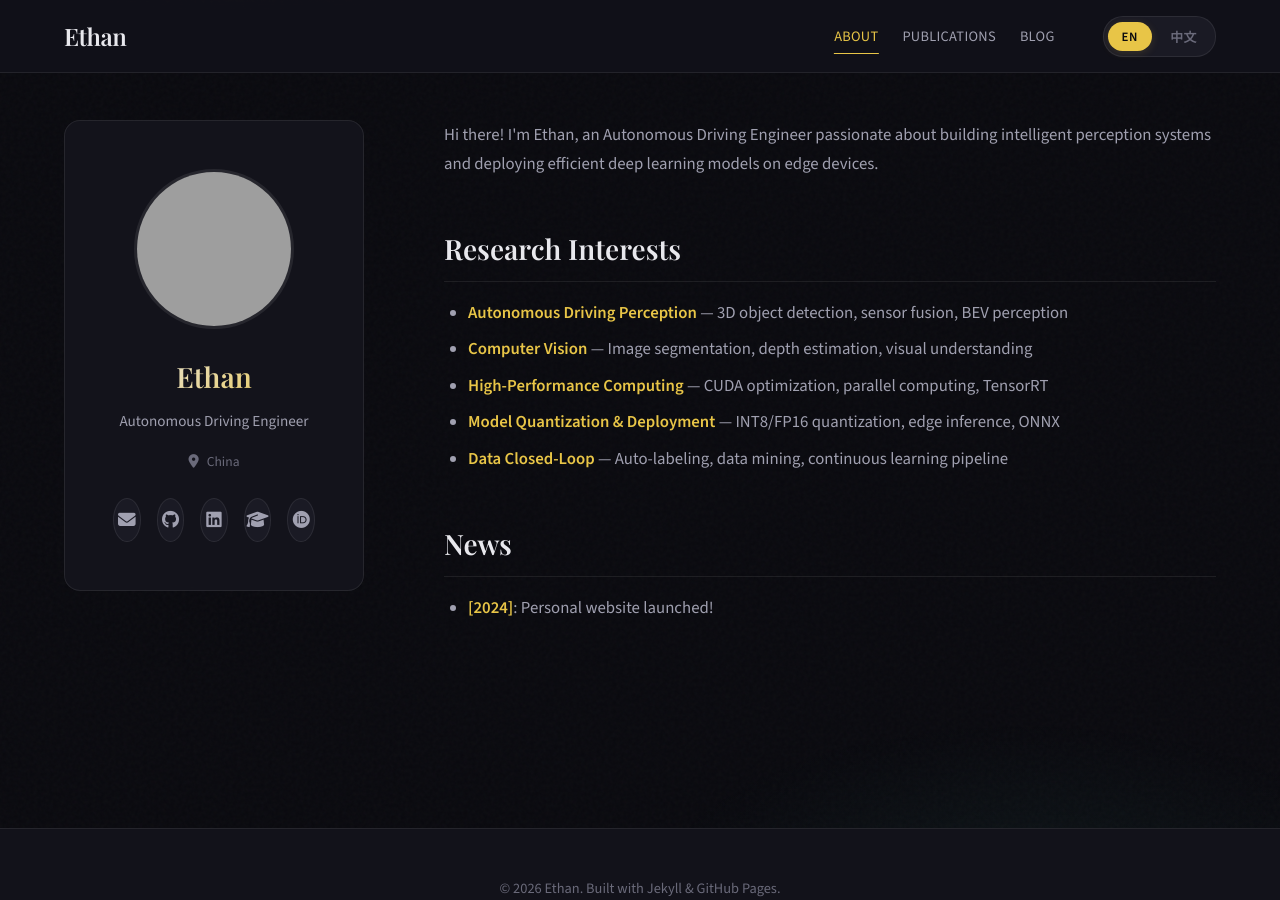
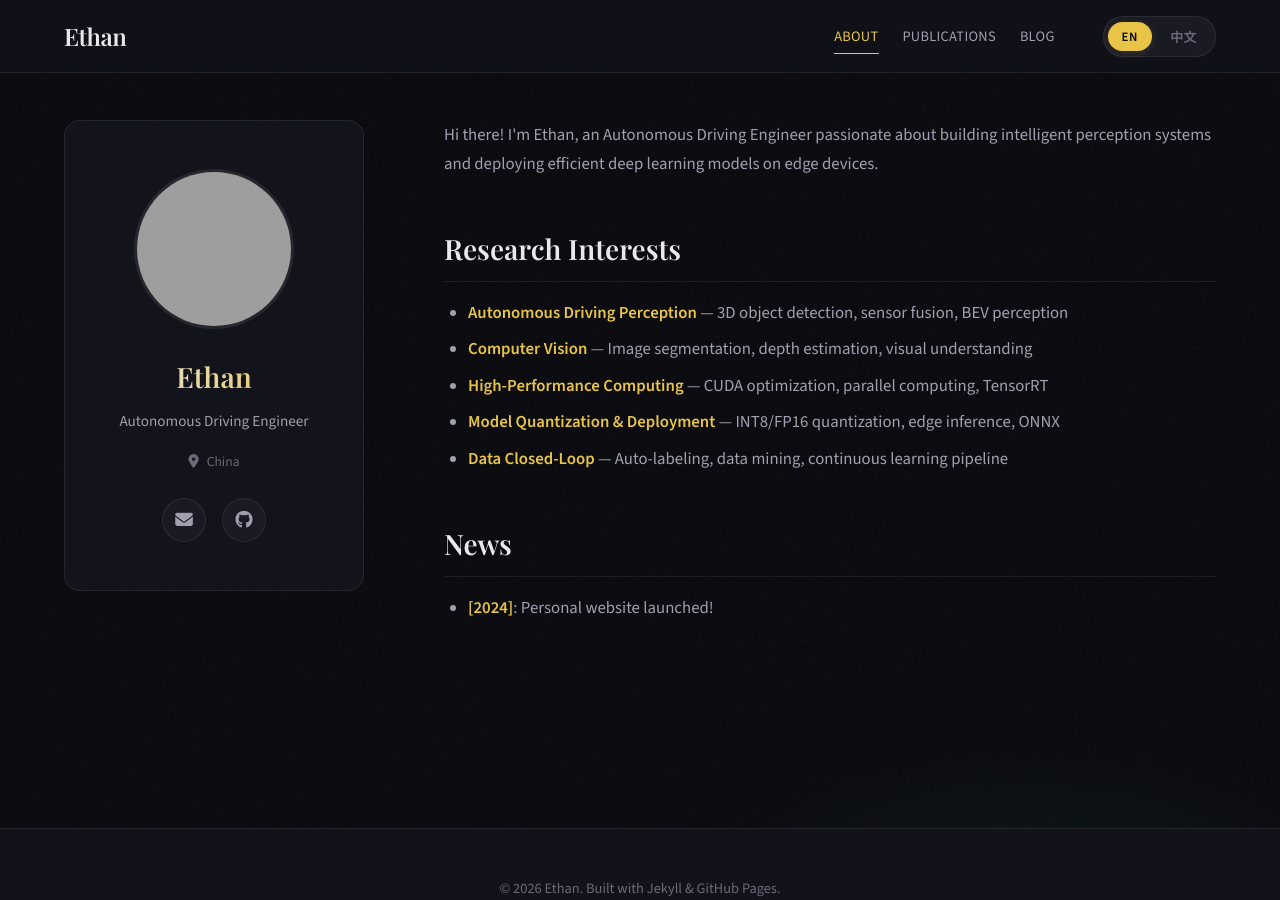
Before and after one commit to Echo-ooo/Echo-ooo.github.io, a Jekyll site: the page built from index.html, in a window 1280 px wide and 900 px high. Built offline with Jekyll 4.4.1, drawn with Linux system fonts in a browser that asks for light colours; grey boxes are pictures that could not be loaded.

```diff
--- a/_includes/author-profile.html
+++ b/_includes/author-profile.html
@@ -30,15 +30,6 @@
       {% if site.author.github %}
       <a href="https://github.com/{{ site.author.github }}" title="GitHub" target="_blank"><i class="fab fa-github"></i></a>
       {% endif %}
-      {% if site.author.linkedin %}
-      <a href="https://linkedin.com/in/{{ site.author.linkedin }}" title="LinkedIn" target="_blank"><i class="fab fa-linkedin"></i></a>
-      {% endif %}
-      {% if site.author.googlescholar %}
-      <a href="{{ site.author.googlescholar }}" title="Google Scholar" target="_blank"><i class="fas fa-graduation-cap"></i></a>
-      {% endif %}
-      {% if site.author.orcid %}
-      <a href="https://orcid.org/{{ site.author.orcid }}" title="ORCID" target="_blank"><i class="fab fa-orcid"></i></a>
-      {% endif %}
     </div>
   </div>
 </div>
--- a/assets/js/main.js
+++ b/assets/js/main.js
@@ -24,12 +24,28 @@ document.addEventListener('DOMContentLoaded', function() {
       el.style.display = lang === 'zh' ? '' : 'none';
     });
 
+    // Handle blog post items specifically
+    document.querySelectorAll('.post-item.lang-en').forEach(el => {
+      el.style.display = lang === 'en' ? '' : 'none';
+    });
+    document.querySelectorAll('.post-item.lang-zh').forEach(el => {
+      el.style.display = lang === 'zh' ? '' : 'none';
+    });
+
+    // Handle no-posts placeholders
+    document.querySelectorAll('.no-posts.lang-en').forEach(el => {
+      el.style.display = lang === 'en' ? '' : 'none';
+    });
+    document.querySelectorAll('.no-posts.lang-zh').forEach(el => {
+      el.style.display = lang === 'zh' ? '' : 'none';
+    });
+
     // Handle blog post lists with translations
     document.querySelectorAll('.post-list').forEach(list => {
       const enPosts = list.querySelectorAll('.post-item.lang-en');
       const zhPosts = list.querySelectorAll('.post-item.lang-zh');
 
-      // Remove existing placeholders
+      // Remove existing dynamic placeholders
       list.querySelectorAll('.no-translation').forEach(el => el.remove());
 
       // Collect slugs
@@ -68,10 +84,12 @@ document.addEventListener('DOMContentLoaded', function() {
         });
       }
 
-      // Show "coming soon" if category is empty
-      const visiblePosts = list.querySelectorAll(`.post-item.lang-${lang}:not([style*="display: none"])`);
+      // Show "coming soon" if category is empty for selected language
+      const visiblePosts = lang === 'en' ? enPosts : zhPosts;
       const placeholders = list.querySelectorAll('.no-translation');
-      if (visiblePosts.length === 0 && placeholders.length === 0) {
+      const staticEmpty = list.querySelectorAll(`.no-posts.lang-${lang}`);
+
+      if (visiblePosts.length === 0 && placeholders.length === 0 && staticEmpty.length === 0) {
         const emptyMsg = document.createElement('div');
         emptyMsg.className = 'no-posts no-translation';
         emptyMsg.textContent = lang === 'en' ? 'Coming soon...' : '敬请期待...';
```
